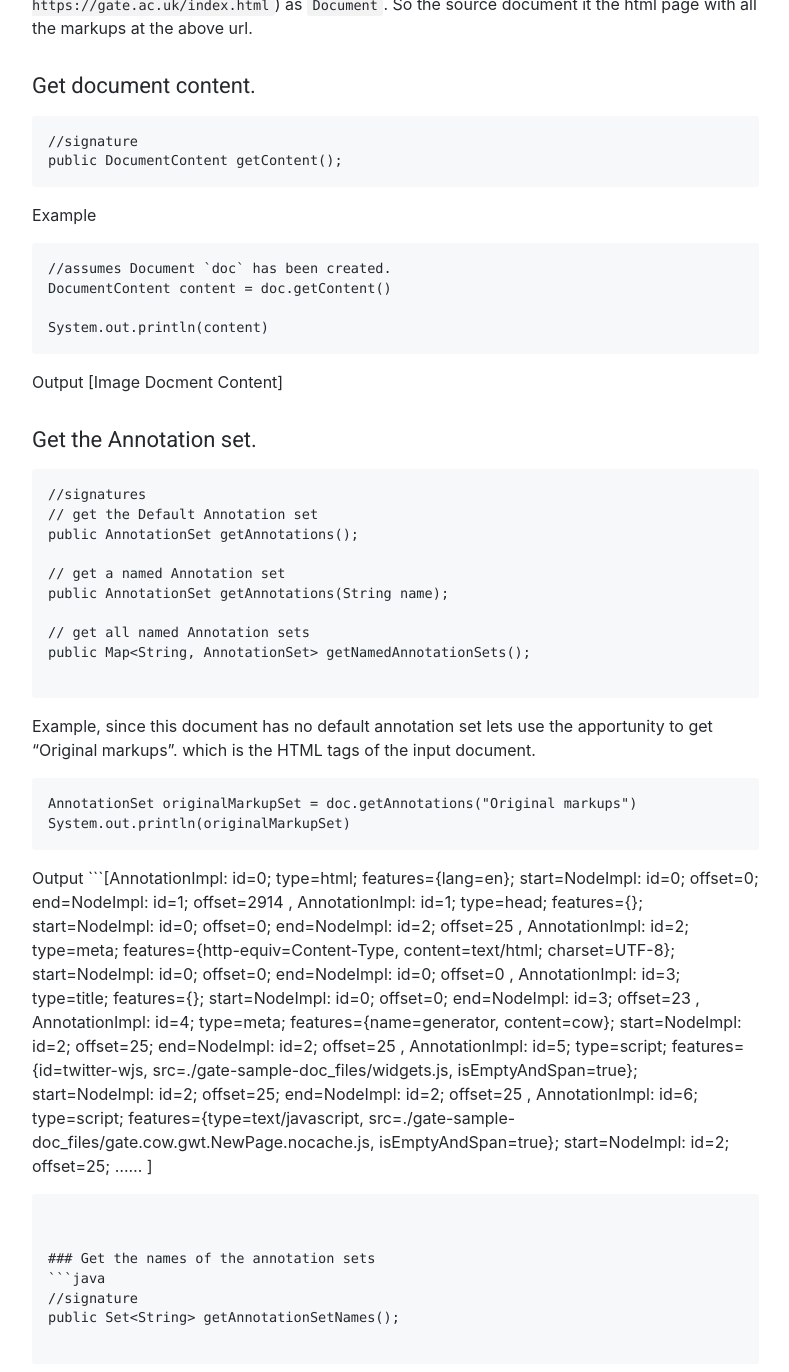
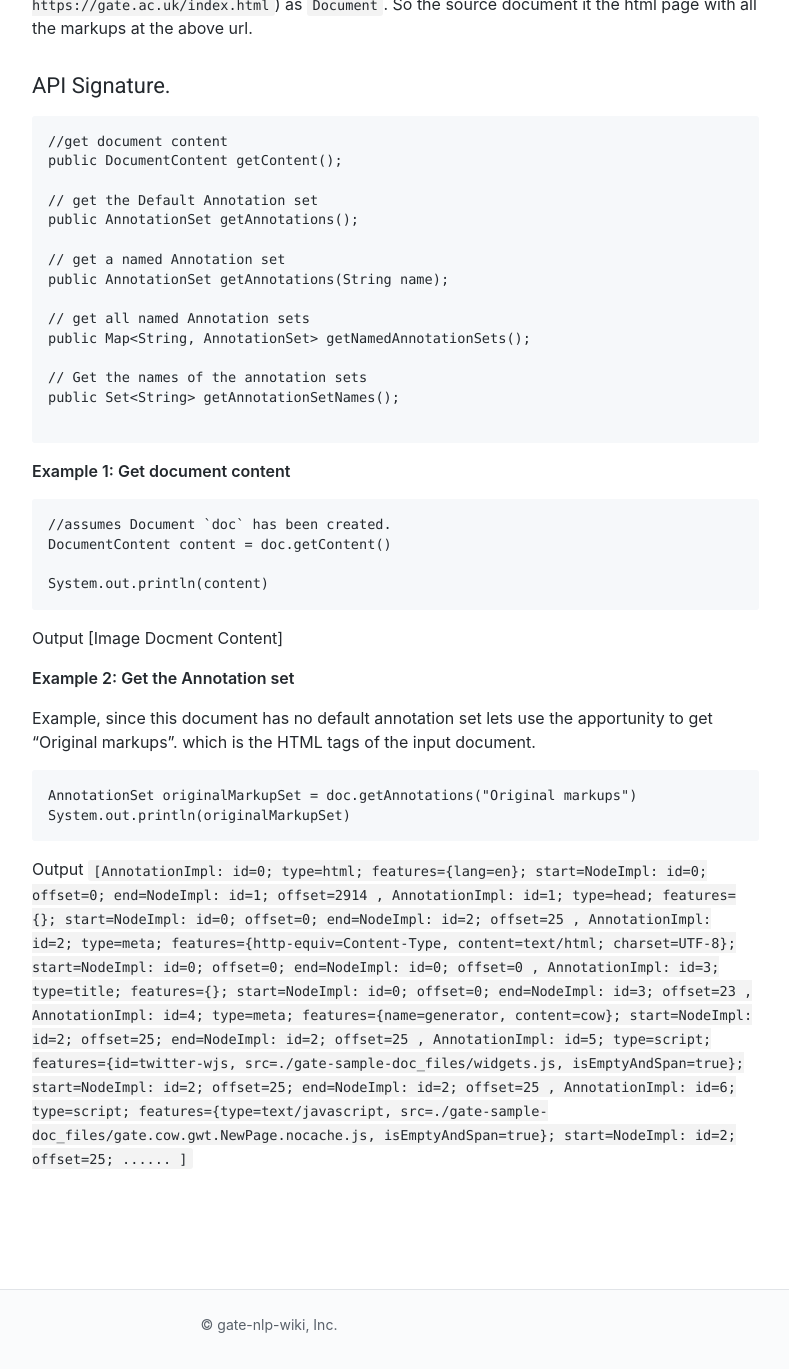
Before and after one commit to easimadi/gate-nlp-wiki, a Jekyll site: the page built from docs/_articles/1-overview-gate-nlp/1-gate-document.md, in a window 1280 px wide and 1400 px high, scrolled down 891 px. Shown: the top 1372 px of the window, without its empty margins (371-1160 px from the left). Built offline with Jekyll 4.4.1, drawn with Linux system fonts in a browser that asks for light colours; some of the changed lines change nothing that is shown.

Commit message:
Update 1-gate-document.md

````diff
--- a/docs/_articles/1-overview-gate-nlp/1-gate-document.md
+++ b/docs/_articles/1-overview-gate-nlp/1-gate-document.md
@@ -20,12 +20,25 @@ To illustrate these we load the GATE-NLP home page (`Document_url = https://gate
 So the source document it the html page with all the markups at the above url.
 
 
-### Get document content.
+### API Signature.
 ```java
-//signature
+//get document content
 public DocumentContent getContent();
+
+// get the Default Annotation set
+public AnnotationSet getAnnotations();
+
+// get a named Annotation set
+public AnnotationSet getAnnotations(String name);
+
+// get all named Annotation sets
+public Map<String, AnnotationSet> getNamedAnnotationSets();
+
+// Get the names of the annotation sets
+public Set<String> getAnnotationSetNames();
+
 ```
-Example
+**Example 1: Get document content**
 ```java
 //assumes Document `doc` has been created.
 DocumentContent content = doc.getContent()
@@ -35,19 +48,9 @@ System.out.println(content)
 Output
 [Image Docment Content]
 
-### Get the Annotation set.
-```java
-//signatures
-// get the Default Annotation set
-public AnnotationSet getAnnotations();
 
-// get a named Annotation set
-public AnnotationSet getAnnotations(String name);
+**Example 2: Get the Annotation set**
 
-// get all named Annotation sets
-public Map<String, AnnotationSet> getNamedAnnotationSets();
-
-```
 
 Example, since this document has no default annotation set lets use the apportunity to get "Original markups". which is the HTML tags of the input document.
 ```java
@@ -65,11 +68,3 @@ Output
 ......
 ]
 ```
-
-
-### Get the names of the annotation sets
-```java
-//signature
-public Set<String> getAnnotationSetNames();
-
-```
````
